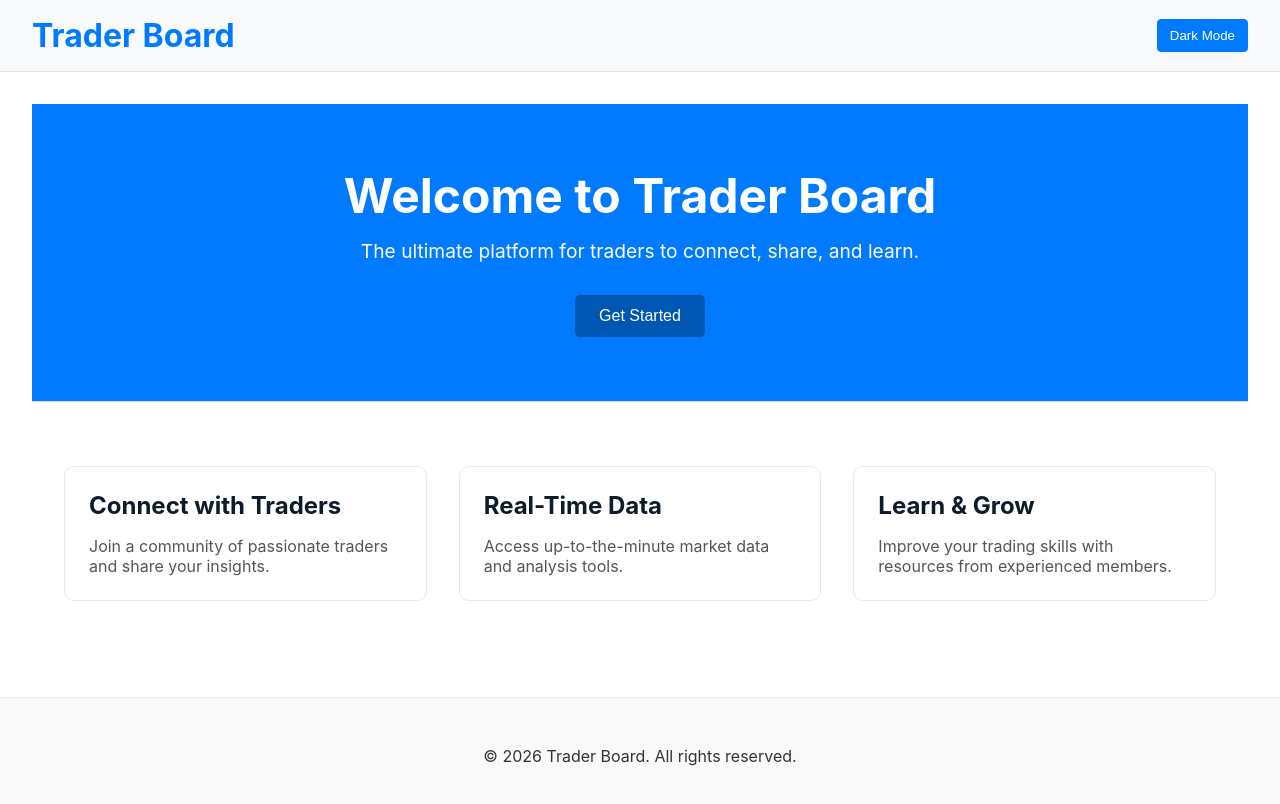
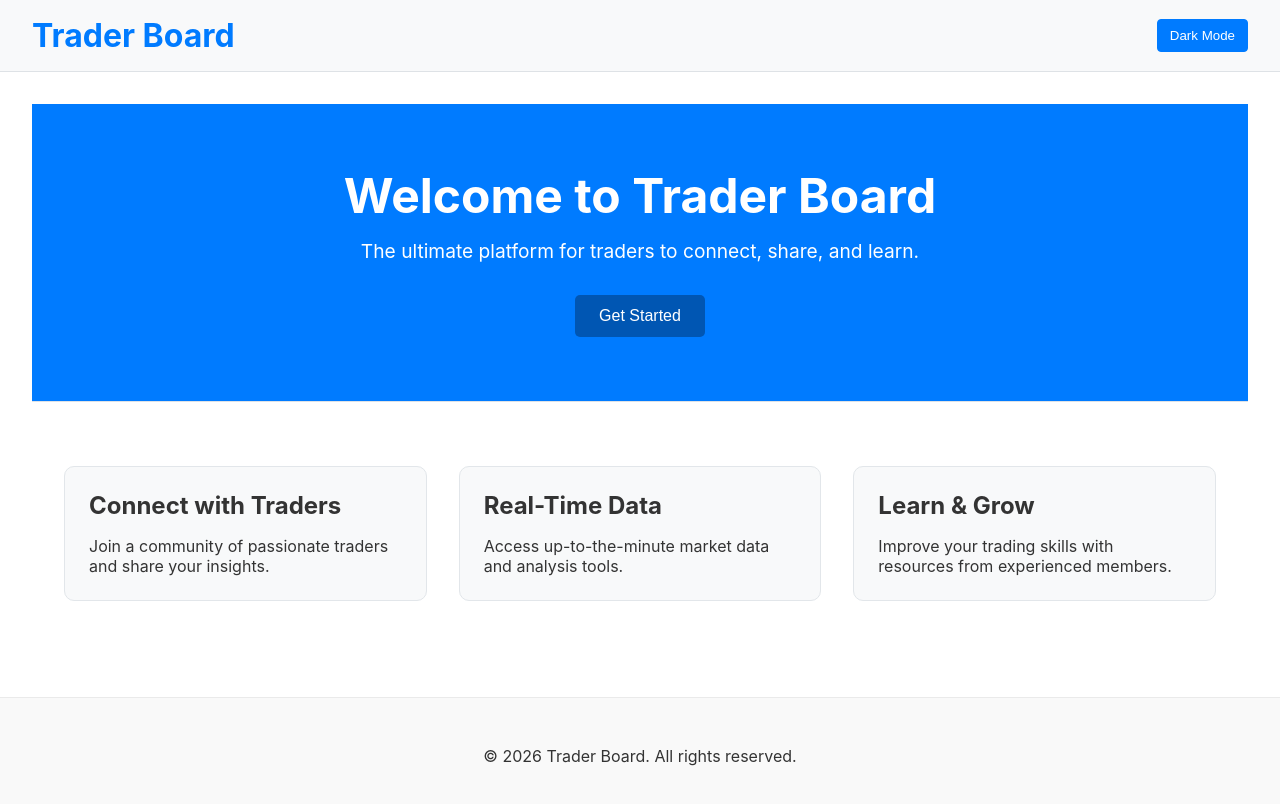
Before and after one commit to xenirio/trader-board, a Next.js app: page / in a window 1280 px wide. Shown: the top 804 px of the page. Built offline with nearby package versions, Linux system fonts and the light colour scheme.

Commit message:
refactor: Use theme variables in FeatureCard styles

```diff
--- a/app/components/FeatureCard/FeatureCard.module.css
+++ b/app/components/FeatureCard/FeatureCard.module.css
@@ -1,24 +1,24 @@
 .card {
-  border: 1px solid #eaeaea;
+  border: 1px solid var(--card-border);
   border-radius: 10px;
   padding: 1.5rem;
-  transition: box-shadow 0.2s ease, border-color 0.2s ease;
-  background-color: #ffffff;
+  transition: box-shadow 0.2s ease, border-color 0.2s ease, background-color 0.2s ease;
+  background-color: var(--card-background);
 }
 
 .card:hover {
   box-shadow: 0 4px 8px rgba(0, 0, 0, 0.1);
-  border-color: #0070f3;
+  border-color: var(--primary-color);
 }
 
 .title {
   font-size: 1.5rem;
   margin: 0 0 1rem;
-  color: #0d1b2a; /* Dark blue for strong contrast */
+  color: var(--text-color);
 }
 
 .description {
   font-size: 1rem;
-  color: #555;
+  color: var(--text-color);
   margin: 0;
 }
```
